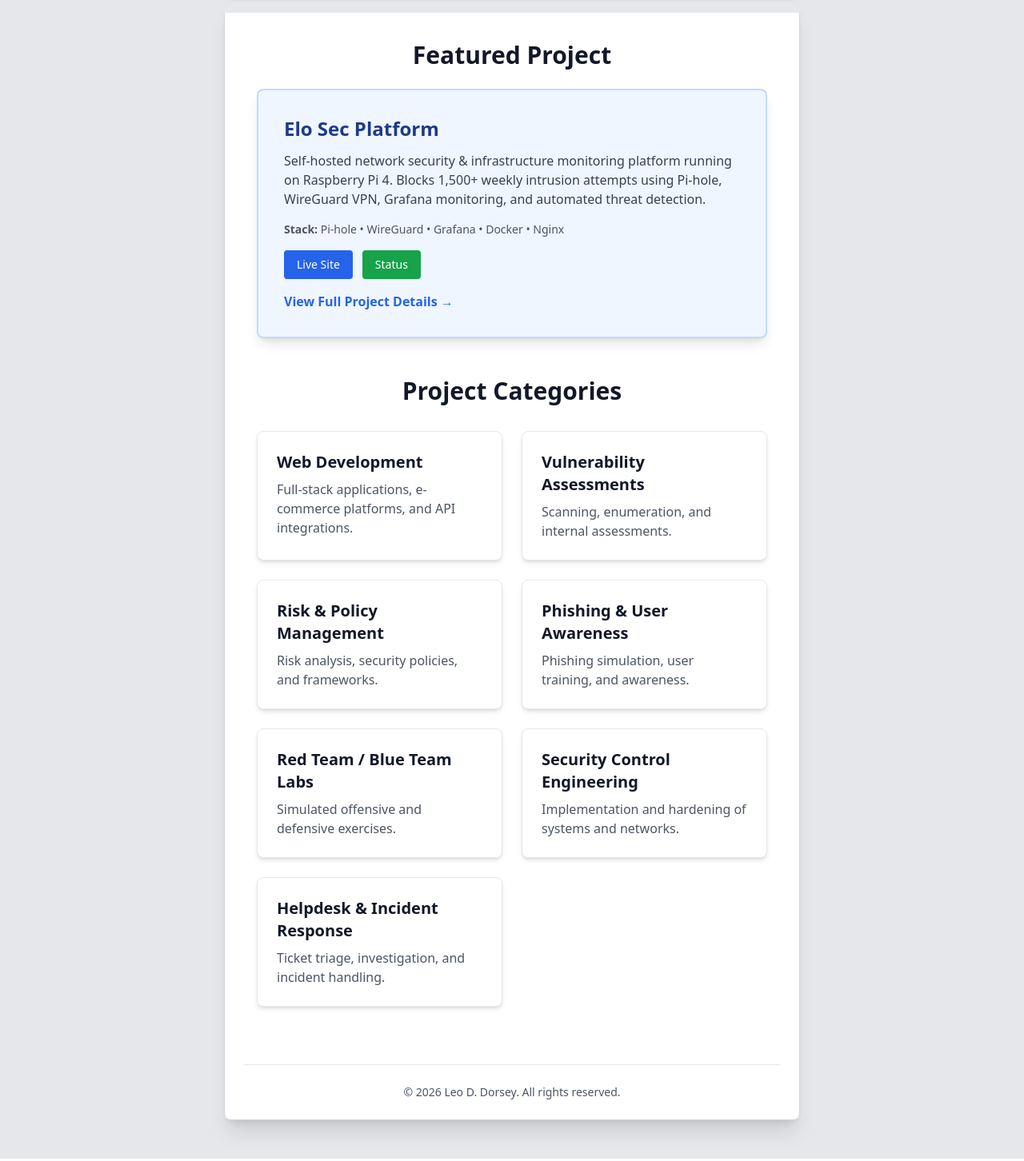
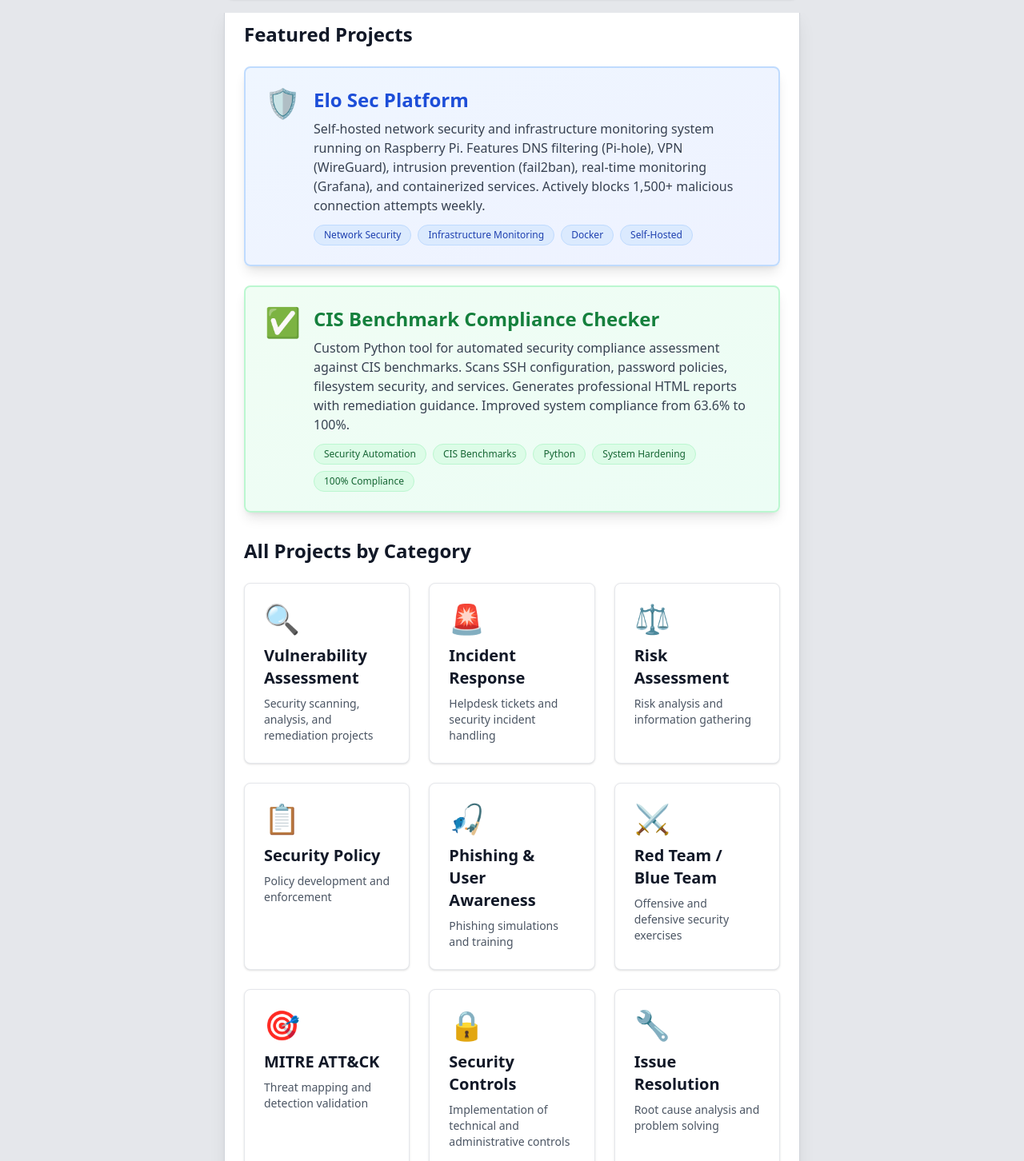
Before and after one commit to lddorse/cybersecurityportfolio, a React (Vite) app: page /portfolio in a window 1280 px wide. Shown: the part 78-1530 px from the top of the page at 80% size. Built offline with nearby package versions, Linux system fonts and the light colour scheme.

Commit message:
Refactor project categories with new entries

```diff
--- a/src/components/ProjectsCategories.jsx
+++ b/src/components/ProjectsCategories.jsx
@@ -3,107 +3,180 @@ import { Link } from 'react-router-dom';
 const ProjectCategories = () => {
   const categories = [
     {
-      name: 'Web Development',
-      path: '/projects/web-development',
-      description: 'Full-stack applications, e-commerce platforms, and API integrations.'
+      title: 'Vulnerability Assessment',
+      description: 'Security scanning, analysis, and remediation projects',
+      icon: '🔍',
+      link: '/projects/vuln-assessment',
+      color: 'blue'
     },
     {
-      name: 'Vulnerability Assessments',
-      path: '/projects/vulnerability-assessments',
-      description: 'Scanning, enumeration, and internal assessments.'
+      title: 'Incident Response',
+      description: 'Helpdesk tickets and security incident handling',
+      icon: '🚨',
+      link: '/projects/incident-response',
+      color: 'red'
     },
     {
-      name: 'Risk & Policy Management',
-      path: '/projects/risk-policy',
-      description: 'Risk analysis, security policies, and frameworks.'
+      title: 'Risk Assessment',
+      description: 'Risk analysis and information gathering',
+      icon: '⚖️',
+      link: '/projects/risk-assessment',
+      color: 'yellow'
     },
     {
-      name: 'Phishing & User Awareness',
-      path: '/projects/phishing-awareness',
-      description: 'Phishing simulation, user training, and awareness.'
+      title: 'Security Policy',
+      description: 'Policy development and enforcement',
+      icon: '📋',
+      link: '/projects/security-policy',
+      color: 'green'
     },
     {
-      name: 'Red Team / Blue Team Labs',
-      path: '/projects/red-blue-labs',
-      description: 'Simulated offensive and defensive exercises.'
+      title: 'Phishing & User Awareness',
+      description: 'Phishing simulations and training',
+      icon: '🎣',
+      link: '/projects/phishing',
+      color: 'purple'
     },
     {
-      name: 'Security Control Engineering',
-      path: '/projects/security-controls',
-      description: 'Implementation and hardening of systems and networks.'
+      title: 'Red Team / Blue Team',
+      description: 'Offensive and defensive security exercises',
+      icon: '⚔️',
+      link: '/projects/red-blue',
+      color: 'orange'
     },
     {
-      name: 'Helpdesk & Incident Response',
-      path: '/projects/incident-response',
-      description: 'Ticket triage, investigation, and incident handling.'
+      title: 'MITRE ATT&CK',
+      description: 'Threat mapping and detection validation',
+      icon: '🎯',
+      link: '/projects/mitre-attack',
+      color: 'indigo'
+    },
+    {
+      title: 'Security Controls',
+      description: 'Implementation of technical and administrative controls',
+      icon: '🔒',
+      link: '/projects/security-controls',
+      color: 'teal'
+    },
+    {
+      title: 'Issue Resolution',
+      description: 'Root cause analysis and problem solving',
+      icon: '🔧',
+      link: '/projects/issue-resolution',
+      color: 'gray'
+    },
+    {
+      title: 'Web Development',
+      description: 'Full-stack web applications and projects',
+      icon: '🌐',
+      link: '/projects/web-development',
+      color: 'pink'
     }
   ];
 
   return (
-    <section className="px-4 py-6">
-      {/* Featured Project */}
-      <div className="mb-12">
-        <h2 className="text-3xl font-bold mb-6 text-center text-gray-900 dark:text-gray-100">
-          Featured Project
-        </h2>
-        <div className="max-w-4xl mx-auto bg-blue-50 dark:bg-blue-900/20 shadow-lg rounded-lg p-8 border-2 border-blue-200 dark:border-blue-700">
-          <h3 className="text-2xl font-bold text-blue-900 dark:text-blue-300 mb-3">
+    <div className="space-y-8">
+      {/* Featured Projects Section */}
+      <div>
+        <h2 className="text-2xl font-bold mb-6 text-gray-900 dark:text-gray-100">Featured Projects</h2>
+
+        <div className="space-y-6">
+          {/* Elosec Platform - Primary Featured */}
+          <Link
+            to="/projects/elosec"
+            className="block bg-gradient-to-br from-blue-50 to-indigo-50 dark:from-blue-900/20 dark:to-indigo-900/20 p-6 rounded-lg border-2 border-blue-200 dark:border-blue-700 hover:border-blue-400 dark:hover:border-blue-500 transition-all shadow-lg hover:shadow-xl"
+          >
+            <div className="flex items-start">
+              <span className="text-4xl mr-4">🛡️</span>
+              <div className="flex-1">
+                <h3 className="text-2xl font-bold mb-2 text-blue-700 dark:text-blue-400">
                   Elo Sec Platform
                 </h3>
-          <p className="text-gray-700 dark:text-gray-300 mb-4">
-            Self-hosted network security & infrastructure monitoring platform running on Raspberry Pi 4.
-            Blocks 1,500+ weekly intrusion attempts using Pi-hole, WireGuard VPN, Grafana monitoring, and automated threat detection.
+                <p className="text-gray-700 dark:text-gray-300 mb-3">
+                  Self-hosted network security and infrastructure monitoring system running on Raspberry Pi.
+                  Features DNS filtering (Pi-hole), VPN (WireGuard), intrusion prevention (fail2ban), real-time
+                  monitoring (Grafana), and containerized services. Actively blocks 1,500+ malicious connection
+                  attempts weekly.
                 </p>
-          <p className="text-sm text-gray-600 dark:text-gray-400 mb-4">
-            <strong>Stack:</strong> Pi-hole • WireGuard • Grafana • Docker • Nginx
+                <div className="flex flex-wrap gap-2">
+                  <span className="px-3 py-1 bg-blue-100 dark:bg-blue-900/30 text-blue-800 dark:text-blue-300 text-xs rounded-full border border-blue-200 dark:border-blue-700">
+                    Network Security
+                  </span>
+                  <span className="px-3 py-1 bg-blue-100 dark:bg-blue-900/30 text-blue-800 dark:text-blue-300 text-xs rounded-full border border-blue-200 dark:border-blue-700">
+                    Infrastructure Monitoring
+                  </span>
+                  <span className="px-3 py-1 bg-blue-100 dark:bg-blue-900/30 text-blue-800 dark:text-blue-300 text-xs rounded-full border border-blue-200 dark:border-blue-700">
+                    Docker
+                  </span>
+                  <span className="px-3 py-1 bg-blue-100 dark:bg-blue-900/30 text-blue-800 dark:text-blue-300 text-xs rounded-full border border-blue-200 dark:border-blue-700">
+                    Self-Hosted
+                  </span>
+                </div>
+              </div>
+            </div>
+          </Link>
+
+          {/* CIS Compliance Checker - Secondary Featured */}
+          <Link
+            to="/project/cis-compliance"
+            className="block bg-gradient-to-br from-green-50 to-emerald-50 dark:from-green-900/20 dark:to-emerald-900/20 p-6 rounded-lg border-2 border-green-200 dark:border-green-700 hover:border-green-400 dark:hover:border-green-500 transition-all shadow-lg hover:shadow-xl"
+          >
+            <div className="flex items-start">
+              <span className="text-4xl mr-4">✅</span>
+              <div className="flex-1">
+                <h3 className="text-2xl font-bold mb-2 text-green-700 dark:text-green-400">
+                  CIS Benchmark Compliance Checker
+                </h3>
+                <p className="text-gray-700 dark:text-gray-300 mb-3">
+                  Custom Python tool for automated security compliance assessment against CIS benchmarks.
+                  Scans SSH configuration, password policies, filesystem security, and services. Generates
+                  professional HTML reports with remediation guidance. Improved system compliance from 63.6% to 100%.
                 </p>
-          <div className="flex gap-3 mb-4">
-            <a
-              href="https://elosec.tech"
-              target="_blank"
-              rel="noopener noreferrer"
-              className="text-sm bg-blue-600 dark:bg-blue-700 text-white px-4 py-2 rounded hover:bg-blue-700 dark:hover:bg-blue-600 transition"
-            >
-              Live Site
-            </a>
-            <a
-              href="https://status.leodorsey.com"
-              target="_blank"
-              rel="noopener noreferrer"
-              className="text-sm bg-green-600 dark:bg-green-700 text-white px-4 py-2 rounded hover:bg-green-700 dark:hover:bg-green-600 transition"
-            >
-              Status
-            </a>
+                <div className="flex flex-wrap gap-2">
+                  <span className="px-3 py-1 bg-green-100 dark:bg-green-900/30 text-green-800 dark:text-green-300 text-xs rounded-full border border-green-200 dark:border-green-700">
+                    Security Automation
+                  </span>
+                  <span className="px-3 py-1 bg-green-100 dark:bg-green-900/30 text-green-800 dark:text-green-300 text-xs rounded-full border border-green-200 dark:border-green-700">
+                    CIS Benchmarks
+                  </span>
+                  <span className="px-3 py-1 bg-green-100 dark:bg-green-900/30 text-green-800 dark:text-green-300 text-xs rounded-full border border-green-200 dark:border-green-700">
+                    Python
+                  </span>
+                  <span className="px-3 py-1 bg-green-100 dark:bg-green-900/30 text-green-800 dark:text-green-300 text-xs rounded-full border border-green-200 dark:border-green-700">
+                    System Hardening
+                  </span>
+                  <span className="px-3 py-1 bg-green-100 dark:bg-green-900/30 text-green-800 dark:text-green-300 text-xs rounded-full border border-green-200 dark:border-green-700">
+                    100% Compliance
+                  </span>
                 </div>
-          <Link
-            to="/projects/elosec-platform"
-            className="text-blue-600 dark:text-blue-400 hover:underline font-semibold"
-          >
-            View Full Project Details →
+              </div>
+            </div>
           </Link>
         </div>
       </div>
 
-      <h2 className="text-3xl font-bold mb-8 text-center text-gray-900 dark:text-gray-100">
-        Project Categories
-      </h2>
-      <div className="grid gap-6 sm:grid-cols-1 md:grid-cols-2">
-        {categories.map((cat, index) => (
+      {/* Project Categories */}
+      <div>
+        <h2 className="text-2xl font-bold mb-6 text-gray-900 dark:text-gray-100">All Projects by Category</h2>
+        <div className="grid gap-6 md:grid-cols-2 lg:grid-cols-3">
+          {categories.map((category, index) => (
             <Link
-            to={cat.path}
               key={index}
-            className="block bg-white dark:bg-gray-700 shadow-md rounded-lg p-6 border border-gray-200 dark:border-gray-600 hover:shadow-xl transition"
+              to={category.link}
+              className="bg-white dark:bg-gray-700 p-6 rounded-lg shadow hover:shadow-xl transition-all border border-gray-200 dark:border-gray-600 hover:border-gray-400 dark:hover:border-gray-500"
             >
+              <div className="text-4xl mb-3">{category.icon}</div>
               <h3 className="text-xl font-semibold mb-2 text-gray-900 dark:text-gray-100">
-              {cat.name}
+                {category.title}
               </h3>
-            <p className="text-gray-600 dark:text-gray-400">
-              {cat.description}
+              <p className="text-gray-600 dark:text-gray-400 text-sm">
+                {category.description}
               </p>
             </Link>
           ))}
         </div>
-    </section>
+      </div>
+    </div>
   );
 };
 
```
Lines whose indentation alone changed are shown as unchanged.
